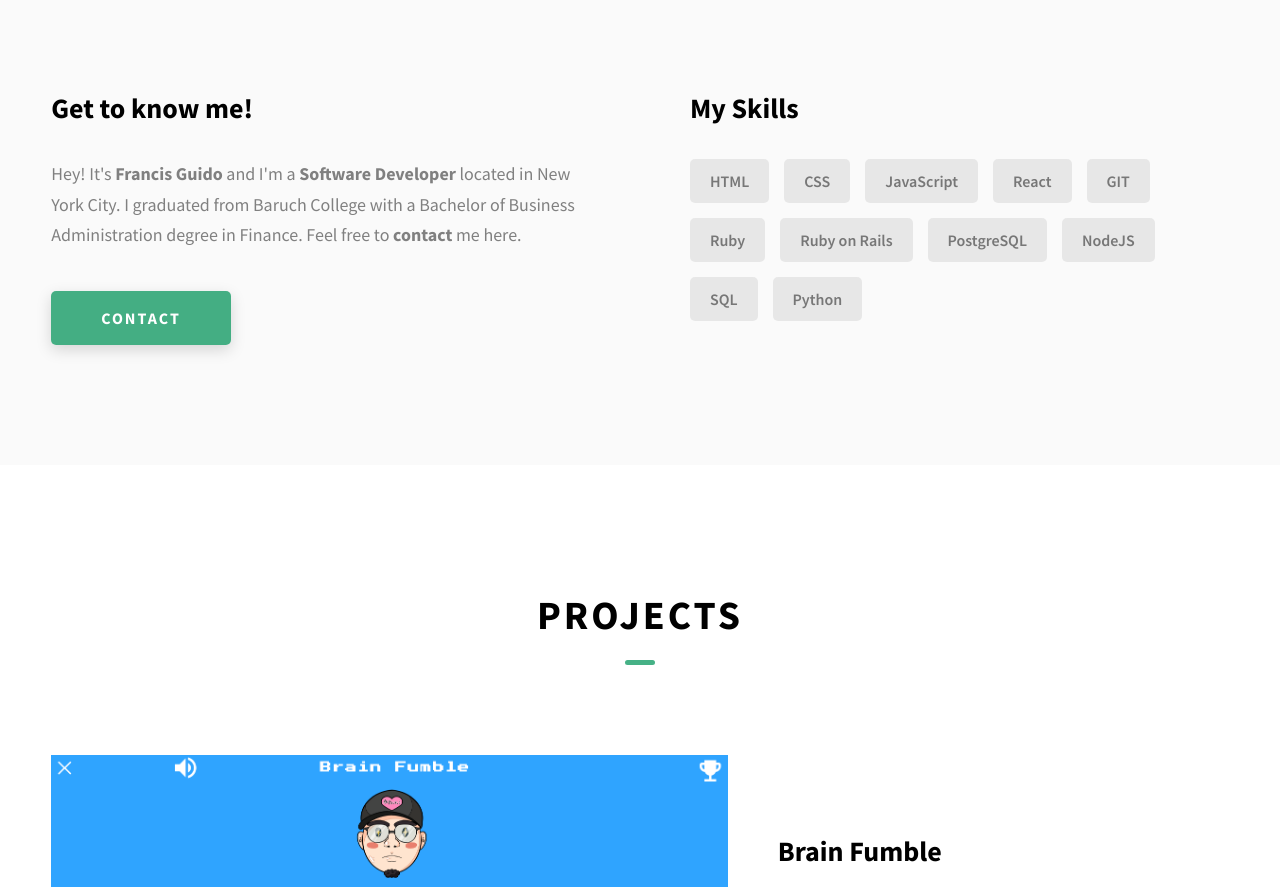
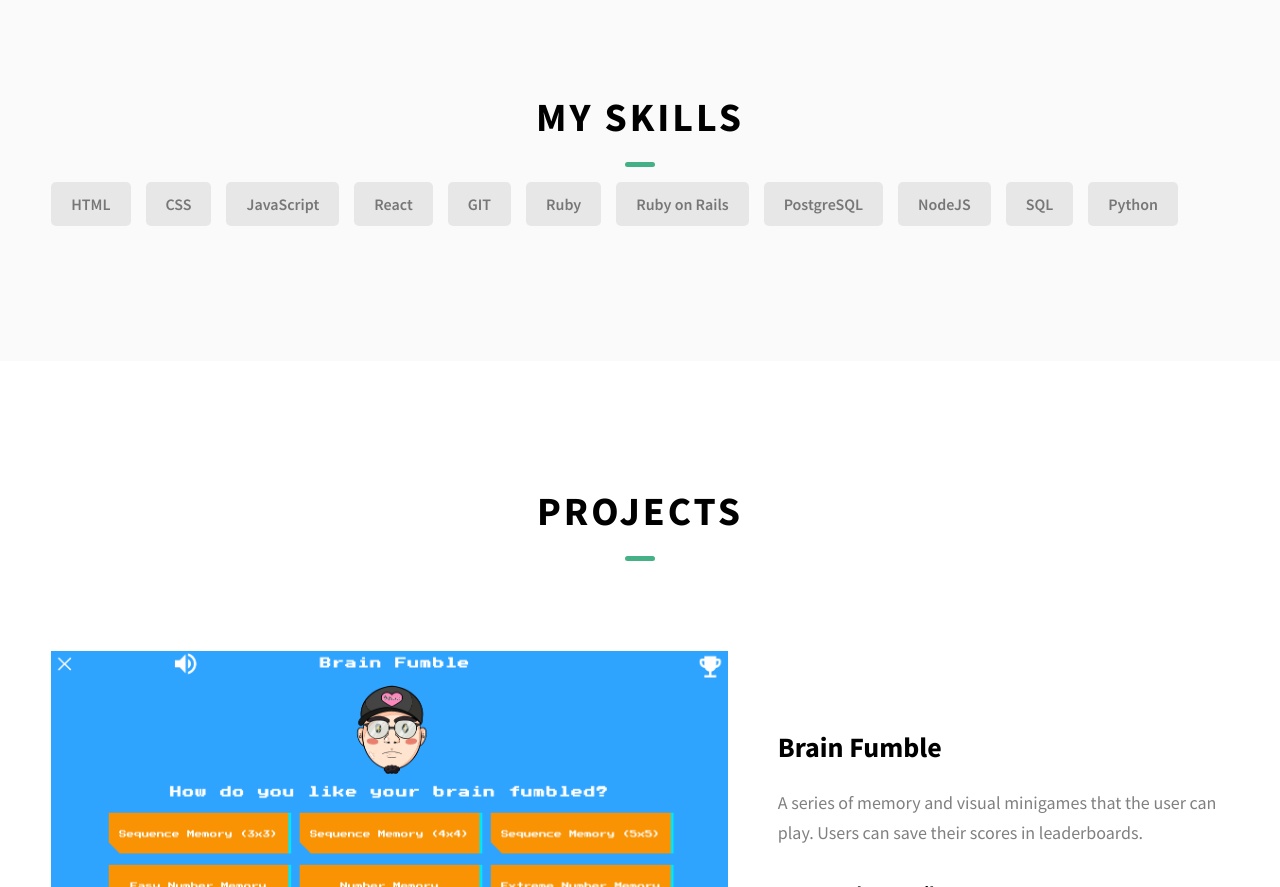
Before and after one commit to Fjguido/Fjguido.github.io, a website: page index.html in a window 1280 px wide. Shown: the part 1178-2065 px from the top of the page. Drawn offline with Linux system fonts and the light colour scheme.

Commit message:
updated about me

```diff
--- a/index.html
+++ b/index.html
@@ -136,26 +136,10 @@
             Full-stack developer with experience using frontend and backend technologies such as Ruby, Rails, JavaScript, React, and Redux. With a background in Finance and Accounting, I possess a strong discipline and curiosity for learning. I am an effective communicator and have a team-oriented mindset, with the ability to adapt and develop new innovative solutions to solve problems.
           </span>
         </h2>
-        <div class="about__content">
-          <div class="about__content-main">
-            <h3 class="about__content-title">Get to know me!</h3>
-            <div class="about__content-details">
-              <p class="about__content-details-para">
-                Hey! It's
-                <strong>Francis Guido</strong>
-                and I'm a <strong> Software Developer </strong> located in
-                New York City. I graduated from Baruch College with a Bachelor
-                of Business Administration degree in Finance.
-                Feel free to
-                <strong>contact</strong> me here.
-              </p>
-            </div>
-            <a href="./#contact" class="btn btn--med btn--theme dynamicBgClr"
-              >Contact</a
-            >
-          </div>
+
+
           <div class="about__content-skills">
-            <h3 class="about__content-title">My Skills</h3>
+            <h3 class="heading-sec__main">My Skills</h3>
             <div class="skills">
               <div class="skills__skill">HTML</div>
               <div class="skills__skill">CSS</div>
@@ -168,6 +152,7 @@
               <div class="skills__skill">NodeJS</div>
               <div class="skills__skill">SQL</div>
               <div class="skills__skill">Python</div>
+
 
             </div>
           </div>
```
